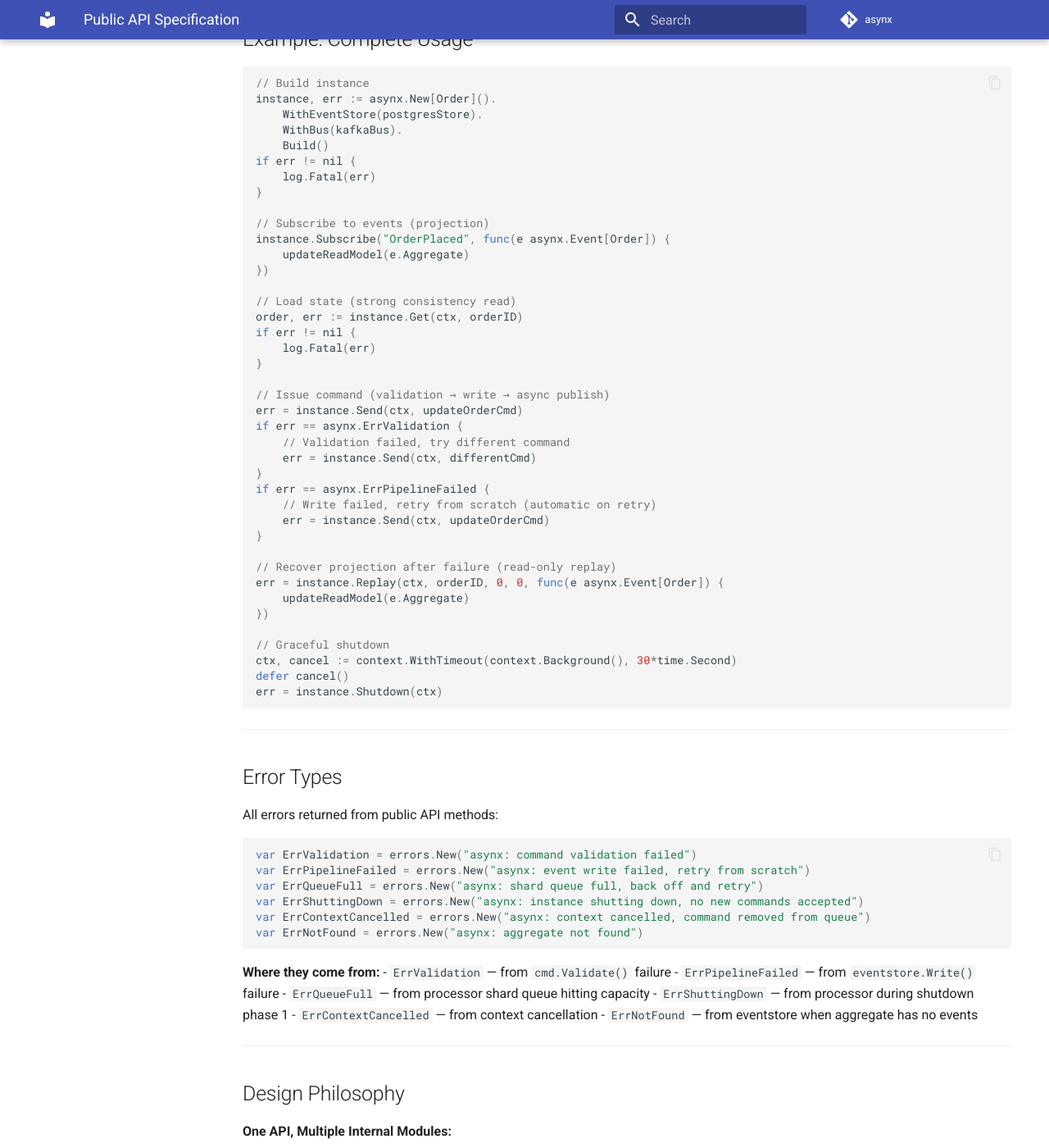
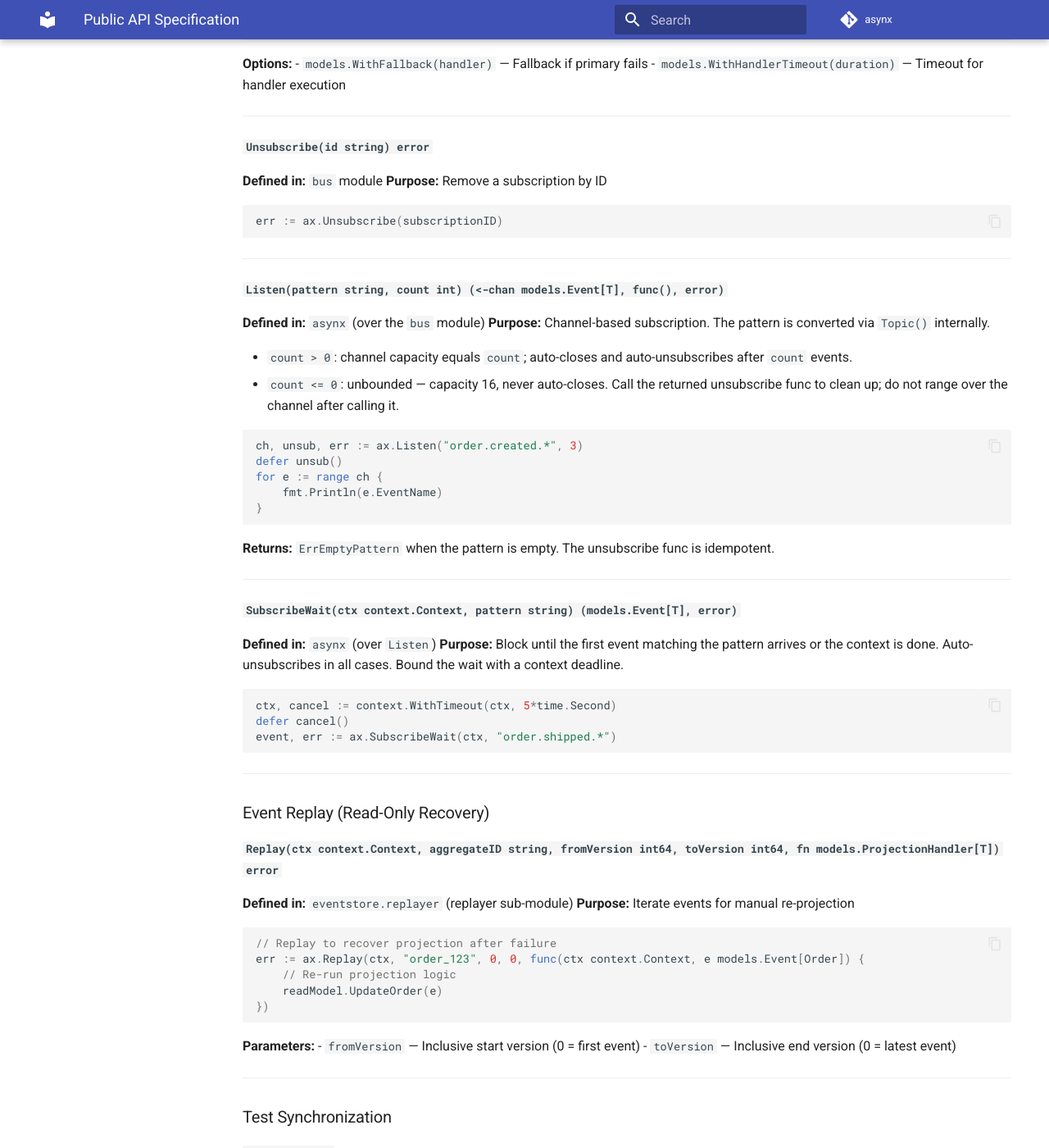
Before and after one commit to char2cs/asynx, an MkDocs documentation site: the page built from docs/spec/public-api.md, in a window 1280 px wide and 1400 px high, scrolled down 3721 px. Shown: the whole window at 82% size. Built offline with MkDocs 1.6.1 and Material for MkDocs 9.7.7, drawn with Linux system fonts in a browser that asks for light colours; comment, search, counter and statistics services are not loaded; some of the changed text lies outside the part shown.

Commit message:
docs: fix stale README and public-api spec, add production patterns
- Fix Send signature (returns the event), add Store.Delete, use
  errors.Is, complete the error table
- Document SendWait, Forget/OnForget, Listen, SubscribeWait, Topic()
  grammar, WithPublishErrorHandler, WithForgetHandler, SchemaVersion
- Point testing snippets at the new public store package
- Rewrite docs/spec/public-api.md around the real Asynx[T] interface
- Add docs/spec/patterns.md with production patterns (OCC retry,
  graceful shutdown, crash recovery, resilient projections, store
  implementation and testing guidelines)

Co-Authored-By: Claude Fable 5 <noreply@anthropic.com>

````diff
--- a/docs/spec/public-api.md
+++ b/docs/spec/public-api.md
@@ -2,28 +2,53 @@
 
 ## Overview
 
-The `Instance[T]` type is the single unified interface developers interact with. It aggregates methods from multiple internal modules (`processor`, `eventstore`, `projection`) into one coherent API. Developers import only the top-level `asynx` package and work with `Instance[T]`.
+The `Asynx[T]` interface is the single unified surface developers interact with. It aggregates methods from multiple internal modules (`processor`, `eventstore`, `bus`) into one coherent API. Developers import only the top-level `asynx` package (plus `models` for shared types) and work with `Asynx[T]`.
 
 **Design Principle:** Developers should not know or care about internal module boundaries. The public API hides the complexity of which module implements which method.
 
 ---
 
-## The `Instance[T]` Type
+## The `Asynx[T]` Interface
 
 ```go
-type Instance[T any] struct {
-    // All public methods are defined on this type
-    // Internal modules (processor, eventstore, projection, etc.) are private fields
+type Asynx[T any] interface {
+    // Commands
+    Send(ctx context.Context, cmd models.Command[T]) (models.Event[T], error)
+    SendWait(ctx context.Context, cmd models.Command[T]) (models.Event[T], error)
+
+    // Erasure
+    Forget(ctx context.Context, aggregateID string) error
+    OnForget(fn models.ForgetHandler[T]) (string, error)
+
+    // Queries
+    Get(ctx context.Context, aggregateID string) (T, error)
+    Exists(ctx context.Context, aggregateID string) (bool, error)
+    Preload(ctx context.Context, aggregateID string) error
+
+    // Subscriptions
+    Subscribe(pattern string, handler models.ProjectionHandler[T],
+        opts ...models.SubscriptionOpt[T]) (string, error)
+    Unsubscribe(id string) error
+    Listen(pattern string, count int) (<-chan models.Event[T], func(), error)
+    SubscribeWait(ctx context.Context, pattern string) (models.Event[T], error)
+
+    // Replay
+    Replay(ctx context.Context, aggregateID string, fromVersion, toVersion int64,
+        fn models.ProjectionHandler[T]) error
+
+    // Lifecycle
+    Shutdown(ctx context.Context) error
+    WaitPublish() // testing only
 }
 ```
 
 **Created via the builder:**
 
 ```go
-instance, err := asynx.New[Order]().
+ax, err := asynx.New[Order]().
     WithEventStore(store).
     WithBus(bus).
-    Build()  // Returns Instance[T]
+    Build()  // Returns Asynx[T]
 ```
 
 ---
@@ -32,21 +57,33 @@ instance, err := asynx.New[Order]().
 
 ### Command Execution
 
-#### `Send(ctx context.Context, cmd Command[T]) error`
+#### `Send(ctx context.Context, cmd models.Command[T]) (models.Event[T], error)`
 
 **Defined in:** `processor` module
-**Purpose:** Issue a command to the system
+**Purpose:** Issue a command to the system. Returns the resulting event once it is durably written. Projection handlers fire asynchronously — when `Send` returns, handlers may not have run yet.
 
 ```go
-err := instance.Send(ctx, createOrderCmd)
-if err == asynx.ErrValidation {
+event, err := ax.Send(ctx, createOrderCmd)
+if errors.Is(err, models.ErrValidation) {
     // Command invalid
-} else if err == asynx.ErrPipelineFailed {
+} else if errors.Is(err, models.ErrPipelineFailed) {
     // Write conflict, retry from scratch
 }
 ```
 
 **Returns:** `ErrValidation`, `ErrPipelineFailed`, `ErrQueueFull`, `ErrShuttingDown`, `ErrContextCancelled`, or `nil`
+
+---
+
+#### `SendWait(ctx context.Context, cmd models.Command[T]) (models.Event[T], error)`
+
+**Defined in:** `processor` module
+**Purpose:** Same as `Send`, but additionally blocks until all matching projection handlers have completed. When `SendWait` returns without error, the event is persisted and every projection subscribed to it has finished.
+
+```go
+event, err := ax.SendWait(ctx, createOrderCmd)
+// Read models are now consistent with this event
+```
 
 ---
 
@@ -58,8 +95,34 @@ if err == asynx.ErrValidation {
 ```go
 ctx, cancel := context.WithTimeout(context.Background(), 30*time.Second)
 defer cancel()
-err := instance.Shutdown(ctx)
+err := ax.Shutdown(ctx)
 ```
+
+---
+
+### Aggregate Erasure
+
+#### `Forget(ctx context.Context, aggregateID string) error`
+
+**Defined in:** `processor` + `eventstore` modules
+**Purpose:** Write a tombstone event, notify all `ForgetHandler`s synchronously, then erase all events, snapshots, and cached state for the aggregate. See [forget.md](./forget.md).
+
+```go
+err := ax.Forget(ctx, "order_123")
+if errors.Is(err, models.ErrValidation) {
+    // Aggregate does not exist
+}
+if errors.Is(err, models.ErrForgetFailed) {
+    // Tombstone written, deletion failed — retry Forget
+}
+```
+
+---
+
+#### `OnForget(fn models.ForgetHandler[T]) (string, error)`
+
+**Defined in:** `bus` module
+**Purpose:** Register a handler invoked when any aggregate is forgotten. The handler receives the tombstone event; `Event.Aggregate` holds the last known state. Returns a subscription ID usable with `Unsubscribe`.
 
 ---
 
@@ -71,8 +134,8 @@ err := instance.Shutdown(ctx)
 **Purpose:** Load the current aggregate state
 
 ```go
-order, err := instance.Get(ctx, "order_123")
-if err == asynx.ErrNotFound {
+order, err := ax.Get(ctx, "order_123")
+if errors.Is(err, models.ErrNotFound) {
     // Aggregate doesn't exist
 }
 ```
@@ -87,7 +150,7 @@ if err == asynx.ErrNotFound {
 **Purpose:** Check if an aggregate exists without loading full state
 
 ```go
-exists, err := instance.Exists(ctx, "order_123")
+exists, err := ax.Exists(ctx, "order_123")
 if !exists {
     return errors.New("order not found")
 }
@@ -102,7 +165,7 @@ if !exists {
 
 ```go
 // At startup, preload hot aggregates
-err := instance.Preload(ctx, "hot_order_123")
+err := ax.Preload(ctx, "hot_order_123")
 // Subsequent Send() calls will use warm path (snapshot + delta)
 ```
 
@@ -110,47 +173,80 @@ err := instance.Preload(ctx, "hot_order_123")
 
 ### Event Subscription (Eventual Consistency)
 
-#### `Subscribe(pattern string, primaryHandler func(Event[T]), opts ...SubscriptionOpt) (string, error)`
+#### `Subscribe(pattern string, handler models.ProjectionHandler[T], opts ...models.SubscriptionOpt[T]) (string, error)`
 
-**Defined in:** `projection` module
-**Purpose:** Register a callback for events matching a pattern
+**Defined in:** `bus` module
+**Purpose:** Register a callback for events matching a regex pattern. For dotted, topic-style event names, wrap the pattern in `asynx.Topic()`.
 
 ```go
-id, err := instance.Subscribe("OrderPlaced", func(e asynx.Event[Order]) {
+id, err := ax.Subscribe("OrderPlaced", func(ctx context.Context, e models.Event[Order]) {
     // Handle event
     updateReadModel(e)
 })
 
-defer instance.Unsubscribe(id)
+defer ax.Unsubscribe(id)
 ```
 
 **Options:**
-- `WithFallback(handler func(Event[T]))` — Fallback if primary fails
-- `WithHandlerTimeout(duration)` — Timeout for handler execution
+- `models.WithFallback(handler)` — Fallback if primary fails
+- `models.WithHandlerTimeout(duration)` — Timeout for handler execution
 
 ---
 
 #### `Unsubscribe(id string) error`
 
-**Defined in:** `projection` module
+**Defined in:** `bus` module
 **Purpose:** Remove a subscription by ID
 
 ```go
-err := instance.Unsubscribe(subscriptionID)
+err := ax.Unsubscribe(subscriptionID)
+```
+
+---
+
+#### `Listen(pattern string, count int) (<-chan models.Event[T], func(), error)`
+
+**Defined in:** `asynx` (over the `bus` module)
+**Purpose:** Channel-based subscription. The pattern is converted via `Topic()` internally.
+
+- `count > 0`: channel capacity equals `count`; auto-closes and auto-unsubscribes after `count` events.
+- `count <= 0`: unbounded — capacity 16, never auto-closes. Call the returned unsubscribe func to clean up; do not range over the channel after calling it.
+
+```go
+ch, unsub, err := ax.Listen("order.created.*", 3)
+defer unsub()
+for e := range ch {
+    fmt.Println(e.EventName)
+}
+```
+
+**Returns:** `ErrEmptyPattern` when the pattern is empty. The unsubscribe func is idempotent.
+
+---
+
+#### `SubscribeWait(ctx context.Context, pattern string) (models.Event[T], error)`
+
+**Defined in:** `asynx` (over `Listen`)
+**Purpose:** Block until the first event matching the pattern arrives or the context is done. Auto-unsubscribes in all cases. Bound the wait with a context deadline.
+
+```go
+ctx, cancel := context.WithTimeout(ctx, 5*time.Second)
+defer cancel()
+event, err := ax.SubscribeWait(ctx, "order.shipped.*")
 ```
 
 ---
 
 ### Event Replay (Read-Only Recovery)
 
-#### `Replay(ctx context.Context, aggregateID string, fromVersion int64, toVersion int64, fn func(Event[T])) error`
+#### `Replay(ctx context.Context, aggregateID string, fromVersion int64, toVersion int64, fn models.ProjectionHandler[T]) error`
 
 **Defined in:** `eventstore.replayer` (replayer sub-module)
 **Purpose:** Iterate events for manual re-projection
 
 ```go
 // Replay to recover projection after failure
-err := instance.Replay(ctx, "order_123", 0, 0, func(e asynx.Event[Order]) {
+err := ax.Replay(ctx, "order_123", 0, 0, func(ctx context.Context, e models.Event[Order]) {
     // Re-run projection logic
     readModel.UpdateOrder(e)
 })
@@ -162,20 +258,31 @@ err := instance.Replay(ctx, "order_123", 0, 0, func(e asynx.Event[Order]) {
 
 ---
 
+### Test Synchronization
+
+#### `WaitPublish()`
+
+**Defined in:** `processor` + `bus` modules
+**Purpose:** Block until all async event publishes and handlers complete. Only for use in tests; do not call in production code.
+
+---
+
 ## Module Boundaries (Hidden from Developer)
 
 | Public Method | Internal Module | Sub-Module |
 |---|---|---|
-| `Send()` | `processor` | — |
+| `Send()` / `SendWait()` | `processor` | — |
+| `Forget()` | `processor` + `eventstore` | — |
 | `Shutdown()` | `processor` | — |
 | `Get()` | `eventstore` | `reader` |
 | `Exists()` | `eventstore` | `reader` |
 | `Preload()` | `eventstore` | `reader` |
-| `Subscribe()` | `projection` | — |
-| `Unsubscribe()` | `projection` | — |
+| `Subscribe()` / `Unsubscribe()` / `OnForget()` | `bus` | — |
+| `Listen()` / `SubscribeWait()` | `asynx` over `bus` | — |
 | `Replay()` | `eventstore` | `replayer` |
+| `WaitPublish()` | `processor` + `bus` | — |
 
-**Developer view:** None of this is visible. The API is unified on `Instance[T]`.
+**Developer view:** None of this is visible. The API is unified on `Asynx[T]`.
 
 ---
 
@@ -183,69 +290,64 @@ err := instance.Replay(ctx, "order_123", 0, 0, func(e asynx.Event[Order]) {
 
 ```go
 // Build instance
-instance, err := asynx.New[Order]().
+ax, err := asynx.New[Order]().
     WithEventStore(postgresStore).
-    WithBus(kafkaBus).
     Build()
 if err != nil {
     log.Fatal(err)
 }
 
 // Subscribe to events (projection)
-instance.Subscribe("OrderPlaced", func(e asynx.Event[Order]) {
+ax.Subscribe("OrderPlaced", func(ctx context.Context, e models.Event[Order]) {
     updateReadModel(e.Aggregate)
 })
 
 // Load state (strong consistency read)
-order, err := instance.Get(ctx, orderID)
+order, err := ax.Get(ctx, orderID)
 if err != nil {
     log.Fatal(err)
 }
 
 // Issue command (validation → write → async publish)
-err = instance.Send(ctx, updateOrderCmd)
-if err == asynx.ErrValidation {
+_, err = ax.Send(ctx, updateOrderCmd)
+if errors.Is(err, models.ErrValidation) {
     // Validation failed, try different command
-    err = instance.Send(ctx, differentCmd)
+    _, err = ax.Send(ctx, differentCmd)
 }
-if err == asynx.ErrPipelineFailed {
-    // Write failed, retry from scratch (automatic on retry)
-    err = instance.Send(ctx, updateOrderCmd)
+if errors.Is(err, models.ErrPipelineFailed) {
+    // Write conflict with a concurrent writer — safe to retry
+    _, err = ax.Send(ctx, updateOrderCmd)
 }
 
 // Recover projection after failure (read-only replay)
-err = instance.Replay(ctx, orderID, 0, 0, func(e asynx.Event[Order]) {
+err = ax.Replay(ctx, orderID, 0, 0, func(ctx context.Context, e models.Event[Order]) {
     updateReadModel(e.Aggregate)
 })
 
 // Graceful shutdown
 ctx, cancel := context.WithTimeout(context.Background(), 30*time.Second)
 defer cancel()
-err = instance.Shutdown(ctx)
+err = ax.Shutdown(ctx)
 ```
 
 ---
 
 ## Error Types
 
-All errors returned from public API methods:
+All errors are sentinel values in the `models` package; match with `errors.Is`. See [models/errors.go](../../models/errors.go) for the authoritative list.
 
-```go
-var ErrValidation = errors.New("asynx: command validation failed")
-var ErrPipelineFailed = errors.New("asynx: event write failed, retry from scratch")
-var ErrQueueFull = errors.New("asynx: shard queue full, back off and retry")
-var ErrShuttingDown = errors.New("asynx: instance shutting down, no new commands accepted")
-var ErrContextCancelled = errors.New("asynx: context cancelled, command removed from queue")
-var ErrNotFound = errors.New("asynx: aggregate not found")
-```
-
-**Where they come from:**
-- `ErrValidation` — from `cmd.Validate()` failure
-- `ErrPipelineFailed` — from `eventstore.Write()` failure
+**Where the common ones come from:**
+- `ErrValidation` — from `cmd.Validate()` failure, or `Forget` on a missing aggregate
+- `ErrPipelineFailed` — from a store `Append` failure (e.g. version conflict)
 - `ErrQueueFull` — from processor shard queue hitting capacity
 - `ErrShuttingDown` — from processor during shutdown phase 1
+- `ErrAlreadyShuttingDown` — from a second concurrent `Shutdown` call
 - `ErrContextCancelled` — from context cancellation
 - `ErrNotFound` — from eventstore when aggregate has no events
+- `ErrForgetFailed` — from `Forget` when deletion fails after the tombstone
+- `ErrEmptyPattern` / `ErrNilHandler` — from subscription calls with invalid input
+- `ErrBusClosed` / `ErrDispatcherClosed` — from operations after shutdown
+- `ErrMissingEventStore` — from `Build()` without `WithEventStore()`
 
 ---
 
@@ -265,13 +367,13 @@ The processor, eventstore, projection, and bus modules exist for **implementatio
 
 ## Thread Safety
 
-All public methods on `Instance[T]` are thread-safe and can be called concurrently:
+All public methods on `Asynx[T]` are thread-safe and can be called concurrently:
 
 ```go
-go func() { instance.Send(ctx1, cmd1) }()
-go func() { instance.Send(ctx2, cmd2) }()
-go func() { instance.Get(ctx3, agg1) }()
-go func() { instance.Subscribe(pattern, handler) }()
+go func() { ax.Send(ctx1, cmd1) }()
+go func() { ax.Send(ctx2, cmd2) }()
+go func() { ax.Get(ctx3, agg1) }()
+go func() { ax.Subscribe(pattern, handler) }()
 // All safe
 ```
 
@@ -281,16 +383,16 @@ go func() { instance.Subscribe(pattern, handler) }()
 
 ```go
 // 1. Create via builder
-instance, _ := asynx.New[Order]().WithEventStore(store).Build()
+ax, _ := asynx.New[Order]().WithEventStore(store).Build()
 
 // 2. Use for command execution and queries
-instance.Send(ctx, cmd)
-instance.Get(ctx, id)
-instance.Subscribe(pattern, handler)
+ax.Send(ctx, cmd)
+ax.Get(ctx, id)
+ax.Subscribe(pattern, handler)
 
 // 3. Graceful shutdown
-instance.Shutdown(ctx)
+ax.Shutdown(ctx)
 
 // 4. No further operations after Shutdown
-instance.Send(ctx, cmd)  // Returns ErrShuttingDown
+ax.Send(ctx, cmd)  // Returns ErrShuttingDown
 ```
````
Also changed, not shown: other parts of docs/spec/public-api.md (+1 -1 lines), README.md (+142 -18 lines), docs/spec/forget.md (+1 -1 lines), docs/spec/patterns.md (added, +188 -0 lines), example/README.md (+1 -1 lines).
